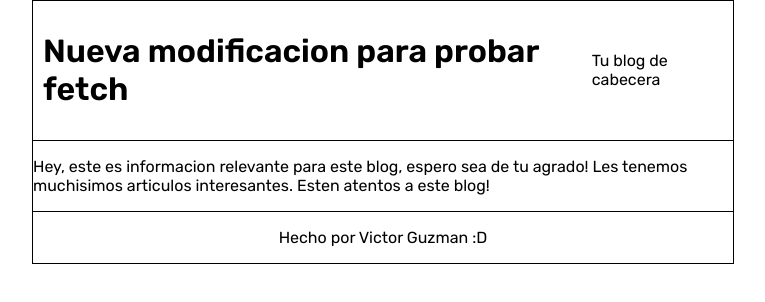
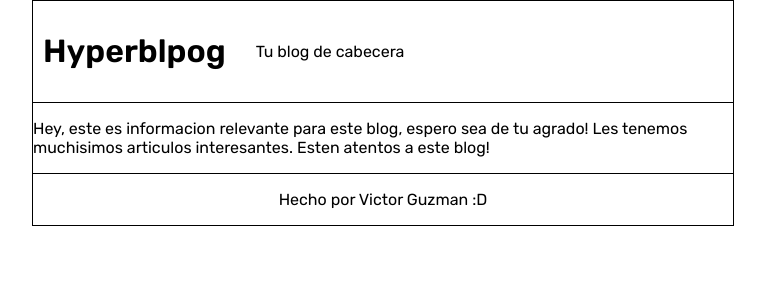
Before and after one commit to zekt1209/curso-git-y-gitHub, a plain HTML site: page index.html in a window 1280 px wide. Shown: the whole page, without its empty margins (257-1022 px from the left). Drawn offline with Linux system fonts and the light colour scheme.

Commit message:
Archivo arreglado como estaba

```diff
--- a/index.html
+++ b/index.html
@@ -19,7 +19,7 @@
     <div class="mainContainer">
         <div class="cardContainer">
             <header class="headerContainer">
-                <h1>Nueva modificacion para probar fetch</h1>
+                <h1>Hyperblpog</h1>
                 <span id="headerDescription">Tu blog de cabecera</span>
             </header>
 
```
Also changed, not shown: newFile.txt (deleted).
